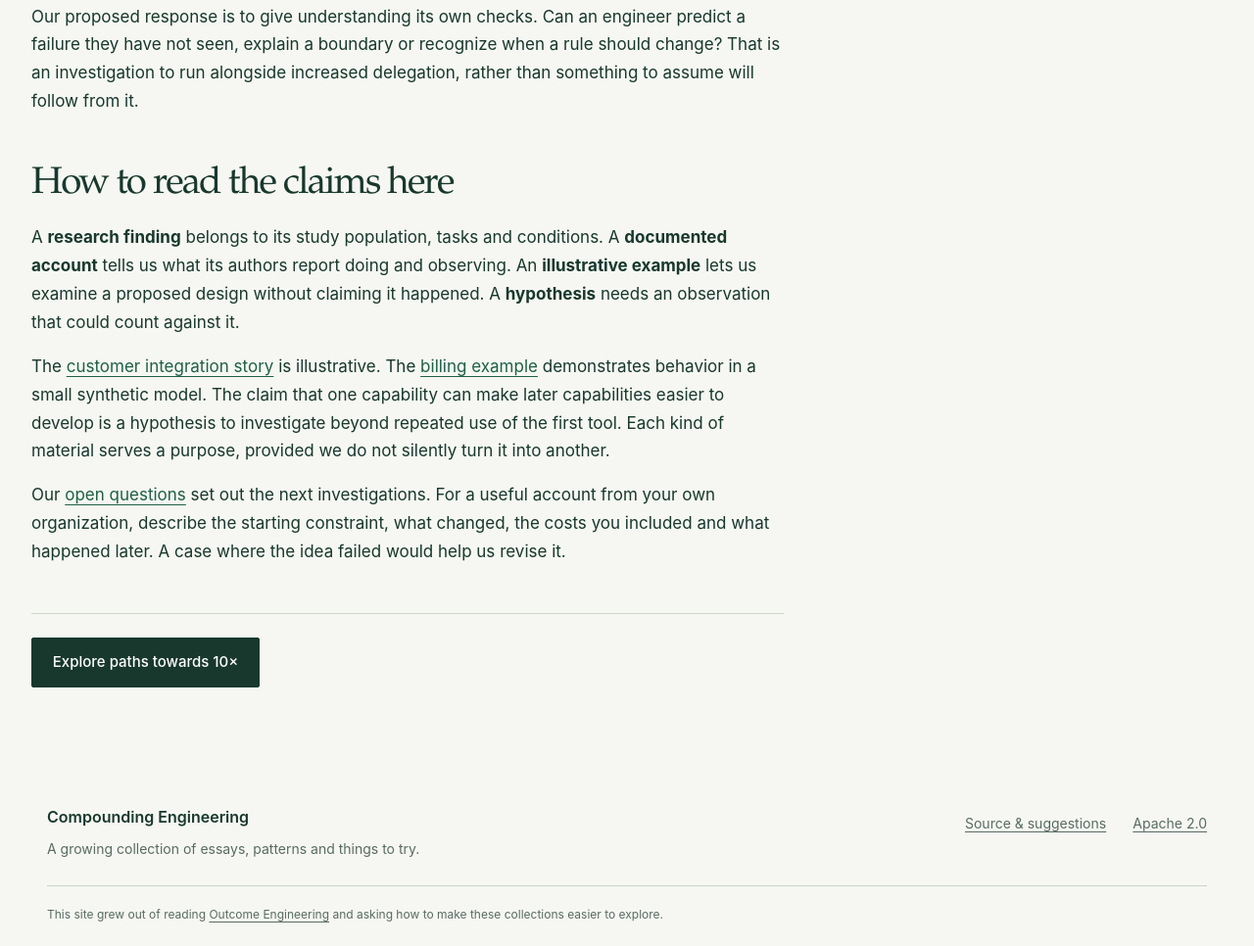
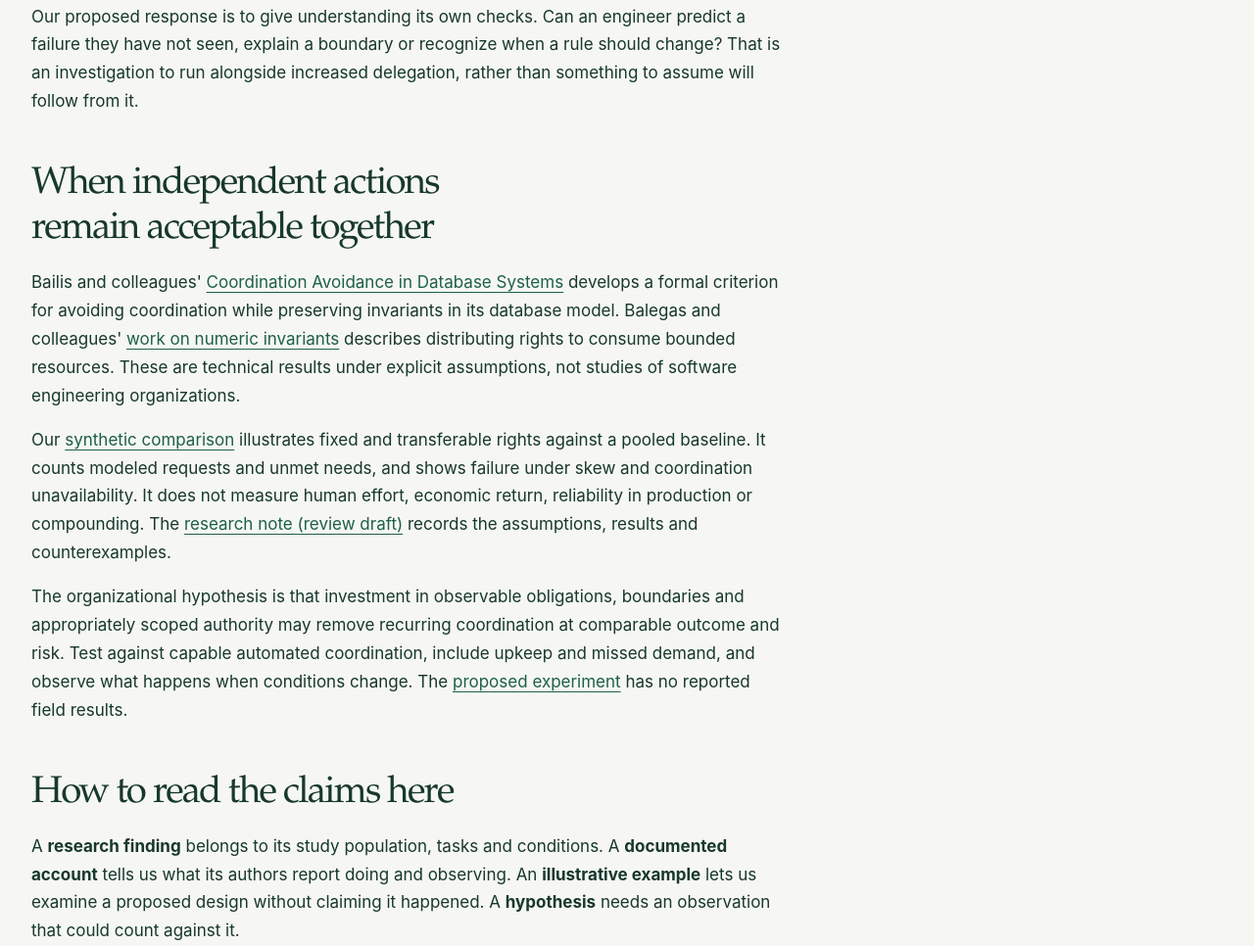
Before and after one commit to grove/compounding-engineering, a plain HTML site: page evidence.html in a window 1280 px wide. Shown: the part 1929-2895 px from the top of the page at 98% size. Drawn offline with Linux system fonts and the light colour scheme.

Commit message:
Integrate coordination-avoidance investigation: evidence.html

```diff
--- a/evidence.html
+++ b/evidence.html
@@ -46,6 +46,12 @@
         <p>Anthropic's <a href="https://www.anthropic.com/research/AI-assistance-coding-skills">study of coding skill formation</a> examined 52 mostly junior developers learning an unfamiliar Python library. The group with AI assistance scored lower on an immediate comprehension quiz; the difference in completion speed was not statistically significant. This short study does not tell us what happens to expertise over years. It does show why completing a task is insufficient evidence of understanding.</p>
         <p>Our proposed response is to give understanding its own checks. Can an engineer predict a failure they have not seen, explain a boundary or recognize when a rule should change? That is an investigation to run alongside increased delegation, rather than something to assume will follow from it.</p>
       </section>
+      <section id="coordination-evidence">
+        <h2>When independent actions remain acceptable together</h2>
+        <p>Bailis and colleagues' <a href="https://www.vldb.org/pvldb/vol8/p185-bailis.pdf">Coordination Avoidance in Database Systems</a> develops a formal criterion for avoiding coordination while preserving invariants in its database model. Balegas and colleagues' <a href="https://perso.lip6.fr/Marc.Shapiro/papers/2015/numeric-invariants-SRDS-2015.pdf">work on numeric invariants</a> describes distributing rights to consume bounded resources. These are technical results under explicit assumptions, not studies of software engineering organizations.</p>
+        <p>Our <a href="examples/coordination-avoidance.html">synthetic comparison</a> illustrates fixed and transferable rights against a pooled baseline. It counts modeled requests and unmet needs, and shows failure under skew and coordination unavailability. It does not measure human effort, economic return, reliability in production or compounding. The <a href="https://github.com/grove/reimagining-software-engineering/pull/4">research note (review draft)</a> records the assumptions, results and counterexamples.</p>
+        <p>The organizational hypothesis is that investment in observable obligations, boundaries and appropriately scoped authority may remove recurring coordination at comparable outcome and risk. Test against capable automated coordination, include upkeep and missed demand, and observe what happens when conditions change. The <a href="adoption/experiments.html#coordination-experiment">proposed experiment</a> has no reported field results.</p>
+      </section>
       <section id="our-claims">
         <h2>How to read the claims here</h2>
         <p>A <strong>research finding</strong> belongs to its study population, tasks and conditions. A <strong>documented account</strong> tells us what its authors report doing and observing. An <strong>illustrative example</strong> lets us examine a proposed design without claiming it happened. A <strong>hypothesis</strong> needs an observation that could count against it.</p>
```
